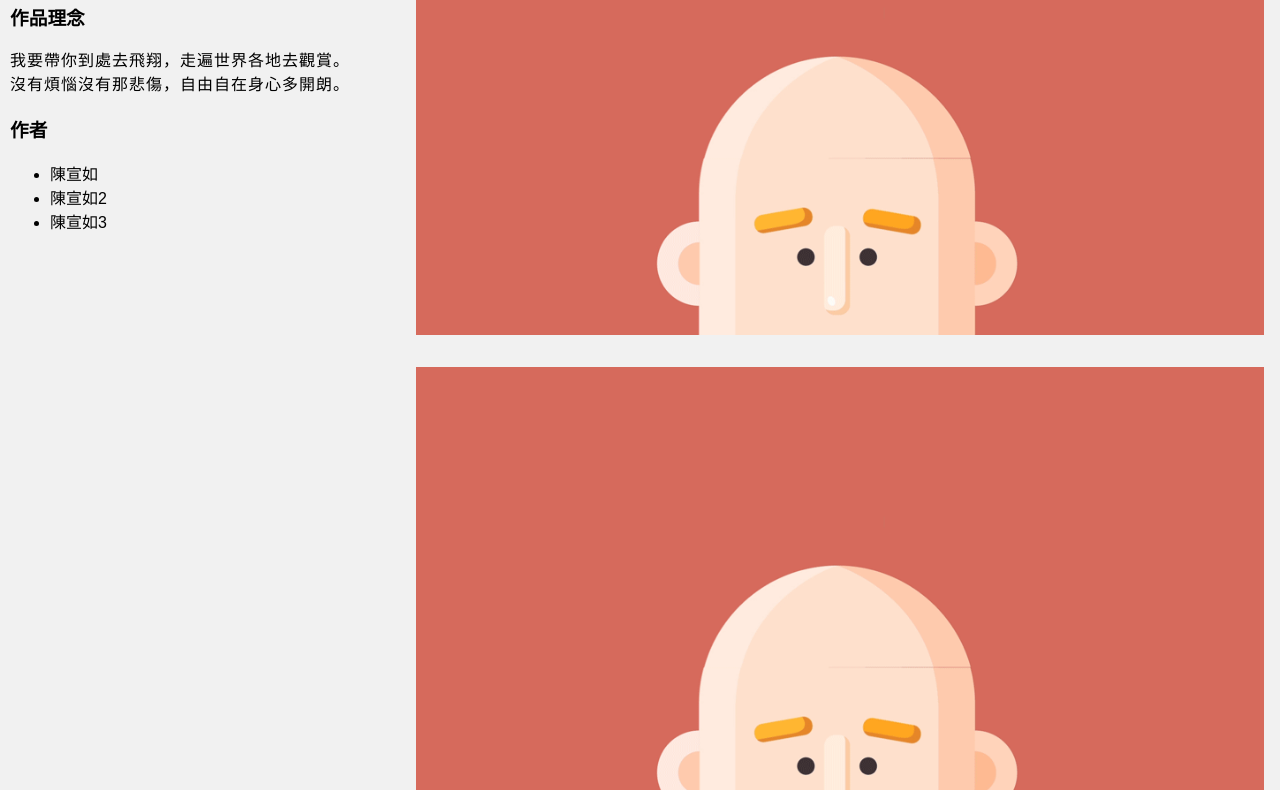
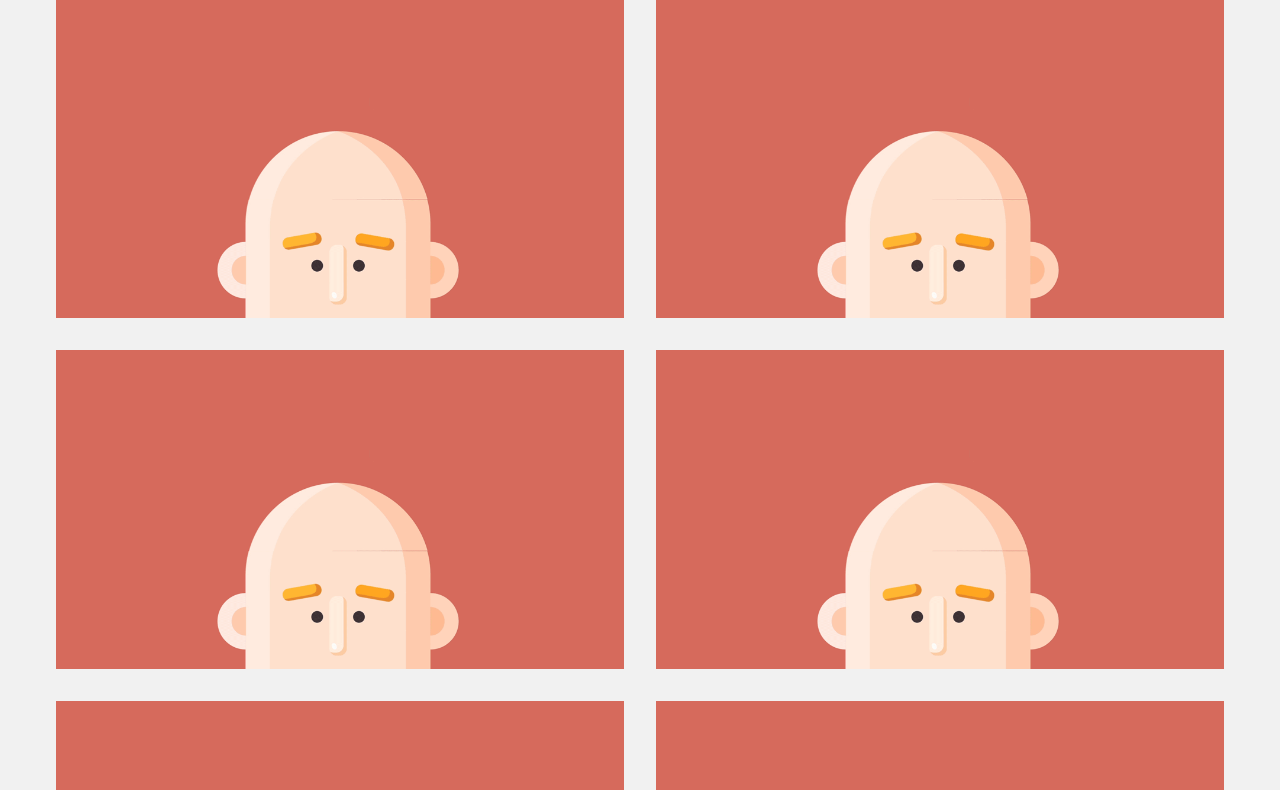
Before and after one commit to chiunhau/0321, a plain HTML site: page public/index.html in a window 1280 px wide. Shown: the part 158-948 px from the top of the page. Drawn offline with Linux system fonts and the light colour scheme.

Commit message:
fix conflict

```diff
--- a/public/css/main.css
+++ b/public/css/main.css
@@ -30,18 +30,17 @@ p {
 	max-width: 1200px;
 	margin: 0 auto;
 }
-.sidebar {
-	text-align: left;
-	height: 100%;
-	width: 350px;
-	position: fixed;
-	padding: 10px;
+.navbar {
+	width: 100%;
+	height: 130px;
+	top: 0;
+	z-index: 1000;
+	background-color: rgba(255, 255, 255, 0.95);
+	text-align: center;
 }
 .gallery {
-	position: relative;
-	width: auto;
-	overflow: auto;
-	margin-left: 400px;
+	width: 100%;
+	padding-top: 10px;
 }
 .head-title {
 	color: #aaa;
@@ -51,8 +50,10 @@ p {
 	position: relative;
 }
 .head-logo {
+	margin: 0 auto;
 	margin-top: 20px;
-	width: 300px;
+	height: 90px;
+
 }
 .description {
 	margin: 1em;
--- a/public/index.html
+++ b/public/index.html
@@ -9,20 +9,12 @@
 	<link rel="stylesheet" type="text/css" href="css/main.css" />
 </head>
 <body>
-	<div class="wrapper">
+
 	<!-- Navbar-->
-		<div class="sidebar">
+	<div class="navbar">
 		<div class="pure-g">
 			<div class="pure-u-1">
 				<img class="head-logo pure-img" src="img/small-logo-02.png" alt="">
-					<h3>作品理念</h3>
-					<p>我要帶你到處去飛翔，走遍世界各地去觀賞。沒有煩惱沒有那悲傷，自由自在身心多開朗。</p>
-					<h3>作者</h3>
-					<ul>
-						<li>陳宣如</li>
-						<li>陳宣如2</li>
-						<li>陳宣如3</li>
-					</ul>
 			</div>
 		</div>
 	</div>
@@ -30,61 +22,59 @@
 	<!-- Gallery -->
 	<div class="gallery">
 		<div class="pure-g">
-				<div class="pure-u-1 pure-u-sm-1 l-box gallery-item">
+			<div class="pure-u-1 pure-u-sm-1-2 l-box gallery-item">
 				<div class="description">
 					<h4>Hello</h4>
 					<p>This is description</p>
 				</div>
 				<img class="pure-img" src="img/0321-960.gif">
 			</div>
-				<div class="pure-u-1 pure-u-sm-1 l-box gallery-item">
+			<div class="pure-u-1 pure-u-sm-1-2 l-box gallery-item">
 				<div class="description">
 					<h4>Hello</h4>
 					<p>This is description</p>
 				</div>
 				<img class="pure-img" src="img/0321-960.gif">
 			</div>
-				<div class="pure-u-1 pure-u-sm-1 l-box gallery-item">
+			<div class="pure-u-1 pure-u-sm-1-2 l-box gallery-item">
 				<div class="description">
 					<h4>Hello</h4>
 					<p>This is description</p>
 				</div>
 				<img class="pure-img" src="img/0321-960.gif">
 			</div>
-				<div class="pure-u-1 pure-u-sm-1 l-box gallery-item">
+			<div class="pure-u-1 pure-u-sm-1-2 l-box gallery-item">
 				<div class="description">
 					<h4>Hello</h4>
 					<p>This is description</p>
 				</div>
 				<img class="pure-img" src="img/0321-960.gif">
 			</div>
-				<div class="pure-u-1 pure-u-sm-1 l-box gallery-item">
+			<div class="pure-u-1 pure-u-sm-1-2 l-box gallery-item">
 				<div class="description">
 					<h4>Hello</h4>
 					<p>This is description</p>
 				</div>
 				<img class="pure-img" src="img/0321-960.gif">
 			</div>
-				<div class="pure-u-1 pure-u-sm-1 l-box gallery-item">
+			<div class="pure-u-1 pure-u-sm-1-2 l-box gallery-item">
 				<div class="description">
 					<h4>Hello</h4>
 					<p>This is description</p>
 				</div>
 				<img class="pure-img" src="img/0321-960.gif">
 			</div>
-				<div class="pure-u-1 pure-u-sm-1 l-box gallery-item">
+			<div class="pure-u-1 pure-u-sm-1-2 l-box gallery-item">
 				<div class="description">
 					<h4>Hello</h4>
 					<p>This is description</p>
 				</div>
 				<img class="pure-img" src="img/0321-960.gif">
 			</div>
-				<div class="pure-u-1 pure-u-sm-1 l-box gallery-item">
+			<div class="pure-u-1 pure-u-sm-1-2 l-box gallery-item">
 				<div class="description">
 					<h4>Hello</h4>
 					<p>This is description</p>
-					</div>
-					<img class="pure-img" src="img/0321-960.gif">
 				</div>
 			</div>
 		</div>
```
Lines whose indentation alone changed are shown as unchanged.
